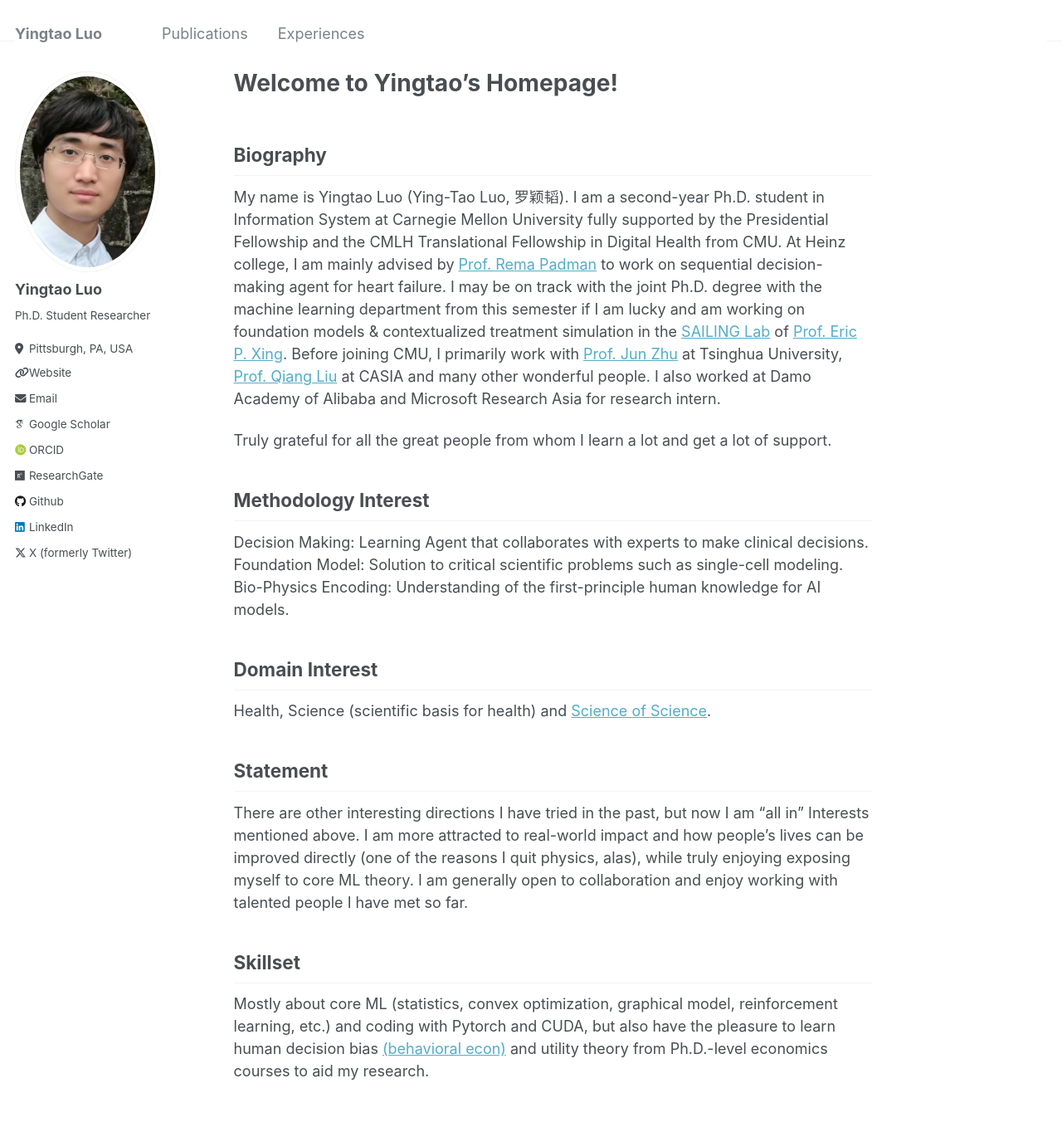
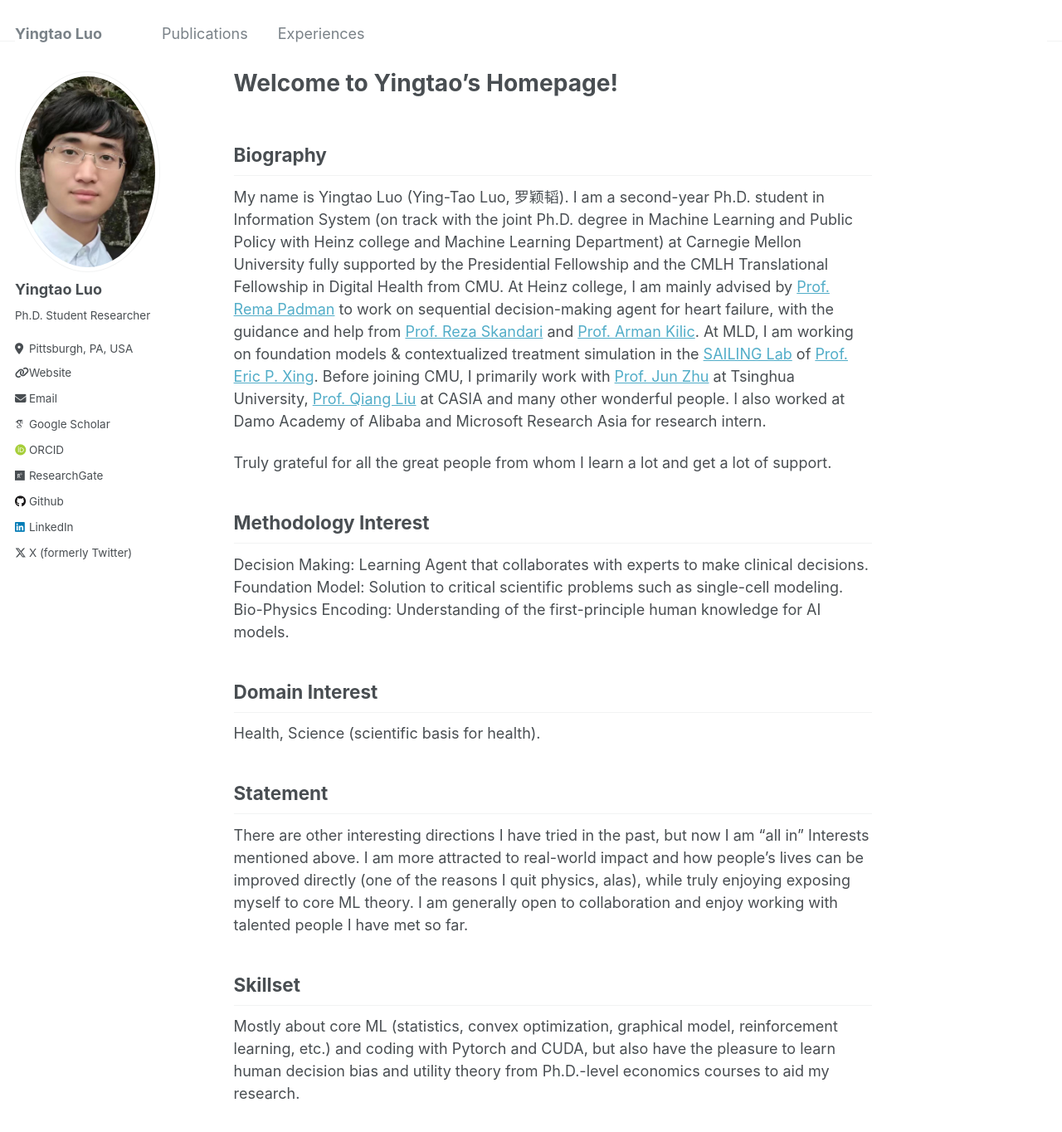
Before and after one commit to yingtaoluo/yingtaoluo.github.io, a Jekyll site: the page built from _pages/about.md, in a window 1280 px wide and 1400 px high. Shown: the top 1364 px of the window at 83% size. Built offline with Jekyll 4.4.1, drawn with Linux system fonts in a browser that asks for light colours; some web fonts are replaced.

Commit message:
Update about.md

```diff
--- a/_pages/about.md
+++ b/_pages/about.md
@@ -9,7 +9,7 @@ redirect_from:
 ---
 
 ## Biography
-My name is Yingtao Luo (Ying-Tao Luo, 罗颖韬). I am a second-year Ph.D. student in Information System at Carnegie Mellon University fully supported by the Presidential Fellowship and the CMLH Translational Fellowship in Digital Health from CMU. At Heinz college, I am mainly advised by [Prof. Rema Padman](https://www.heinz.cmu.edu/faculty-research/profiles/padman-rema) to work on sequential decision-making agent for heart failure. I may be on track with the joint Ph.D. degree with the machine learning department from this semester if I am lucky and am working on foundation models & contextualized treatment simulation in the [SAILING Lab](https://sailing-lab.github.io/) of [Prof. Eric P. Xing](http://www.cs.cmu.edu/~epxing/). Before joining CMU, I primarily work with [Prof. Jun Zhu](https://ml.cs.tsinghua.edu.cn/~jun/index.shtml) at Tsinghua University, [Prof. Qiang Liu](https://john-qiangliu.tech/) at CASIA and many other wonderful people. I also worked at Damo Academy of Alibaba and Microsoft Research Asia for research intern.
+My name is Yingtao Luo (Ying-Tao Luo, 罗颖韬). I am a second-year Ph.D. student in Information System (on track with the joint Ph.D. degree in Machine Learning and Public Policy with Heinz college and Machine Learning Department) at Carnegie Mellon University fully supported by the Presidential Fellowship and the CMLH Translational Fellowship in Digital Health from CMU. At Heinz college, I am mainly advised by [Prof. Rema Padman](https://www.heinz.cmu.edu/faculty-research/profiles/padman-rema) to work on sequential decision-making agent for heart failure, with the guidance and help from [Prof. Reza Skandari](https://profiles.imperial.ac.uk/r.skandari) and [Prof. Arman Kilic](https://providers.muschealth.org/sc/charleston/arman-kilic-md). At MLD, I am working on foundation models & contextualized treatment simulation in the [SAILING Lab](https://sailing-lab.github.io/) of [Prof. Eric P. Xing](http://www.cs.cmu.edu/~epxing/). Before joining CMU, I primarily work with [Prof. Jun Zhu](https://ml.cs.tsinghua.edu.cn/~jun/index.shtml) at Tsinghua University, [Prof. Qiang Liu](https://john-qiangliu.tech/) at CASIA and many other wonderful people. I also worked at Damo Academy of Alibaba and Microsoft Research Asia for research intern.
 
 Truly grateful for all the great people from whom I learn a lot and get a lot of support.
 
@@ -19,10 +19,10 @@ Foundation Model: Solution to critical scientific problems such as single-cell m
 Bio-Physics Encoding: Understanding of the first-principle human knowledge for AI models.
 
 ## Domain Interest
-Health, Science (scientific basis for health) and [Science of Science](https://www.science.org/doi/10.1126/science.aao0185).
+Health, Science (scientific basis for health).
 
 ## Statement
 There are other interesting directions I have tried in the past, but now I am "all in" Interests mentioned above. I am more attracted to real-world impact and how people's lives can be improved directly (one of the reasons I quit physics, alas), while truly enjoying exposing myself to core ML theory. I am generally open to collaboration and enjoy working with talented people I have met so far.
 
 ## Skillset
-Mostly about core ML (statistics, convex optimization, graphical model, reinforcement learning, etc.) and coding with Pytorch and CUDA, but also have the pleasure to learn human decision bias [(behavioral econ)](https://scholar.google.com/citations?user=8nyQzDsAAAAJ) and utility theory from Ph.D.-level economics courses to aid my research.
+Mostly about core ML (statistics, convex optimization, graphical model, reinforcement learning, etc.) and coding with Pytorch and CUDA, but also have the pleasure to learn human decision bias and utility theory from Ph.D.-level economics courses to aid my research.
```
